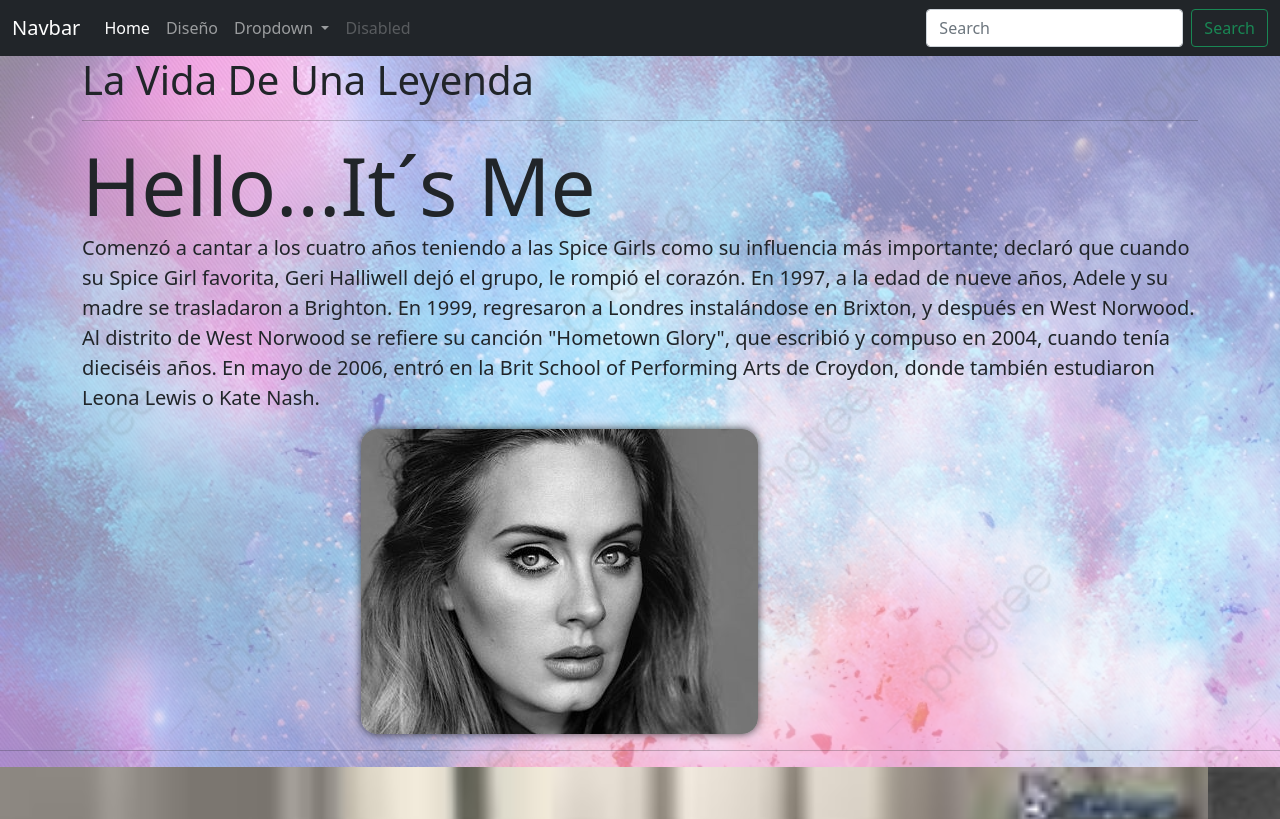
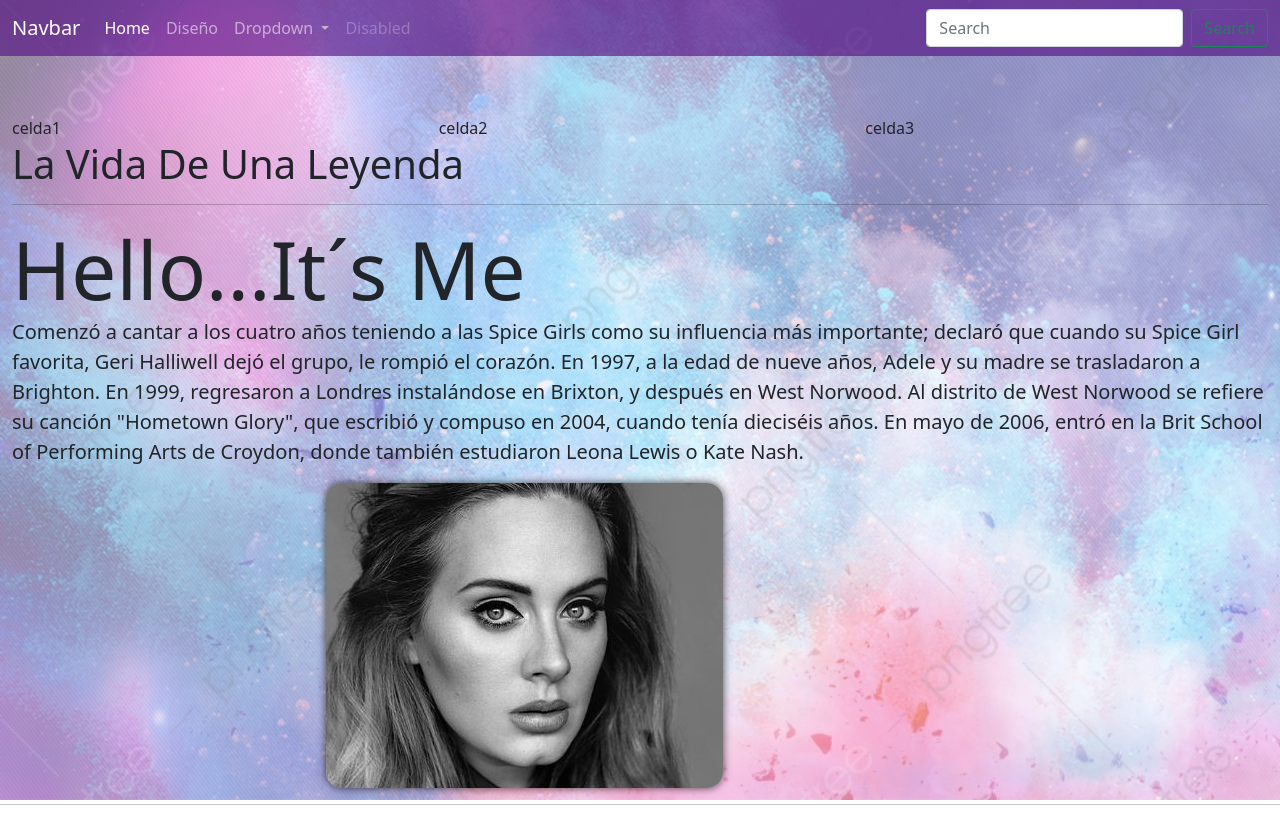
Before and after one commit to isabella0511/Bootstrap, a plain HTML site: page index.html in a window 1280 px wide. Shown: the top 819 px of the page. Drawn offline with Linux system fonts and the light colour scheme.

Commit message:
guardado

```diff
--- a/css/estilos.css
+++ b/css/estilos.css
@@ -1,3 +1,7 @@
+.navbar-dark, .bg-dark{
+    background-color: rgba(86, 16, 133, 0.644)!important;
+}
+
 .caja{
 
     margin: 0 auto;
@@ -18,3 +22,7 @@
     box-shadow: 0 0 0.5em rgba(0,0,0,0.7) ;
     cursor:pointer
 }
+.espacio{
+    height: 30px;
+    margin-top: 30px;
+}
--- a/index.html
+++ b/index.html
@@ -1,6 +1,7 @@
 <!DOCTYPE html>
 <html lang="es">
 <head>
+
     <link rel="stylesheet" href="css/bootstrap.min.css">
     <link rel="stylesheet" href="css/estilos.css">
 
@@ -48,7 +49,17 @@
         </div>
       </nav>
 
-    <div class="container">
+    <div class="container-fluid">
+      <!-- Estudiar Grillas Responsive -->
+     <div class="espacio"></div>
+      <div class="row">
+        <div class="col">celda1</div>
+        <div class="col">celda2</div>
+        <div class="col">celda3</div>
+      </div>
+
+
+      <!-- Fin Grillas -->
         <h1>La Vida De Una Leyenda</h1>
         <hr>
         <div class="display-1"data-bs-toggle="modal" data-bs-target="#hello">Hello...It´s Me</div>
```
